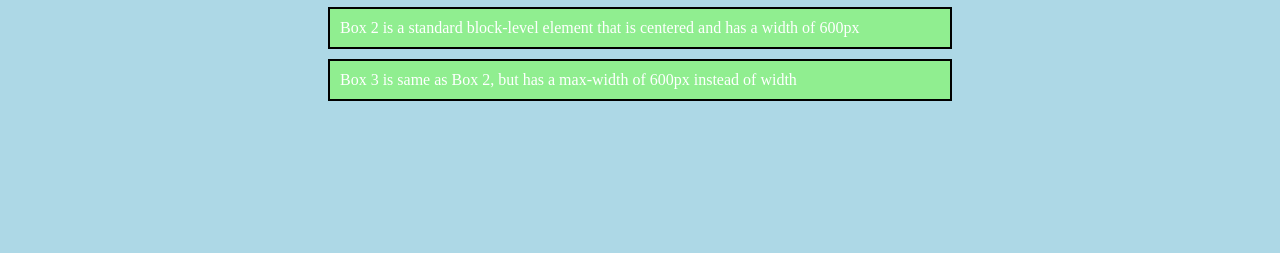
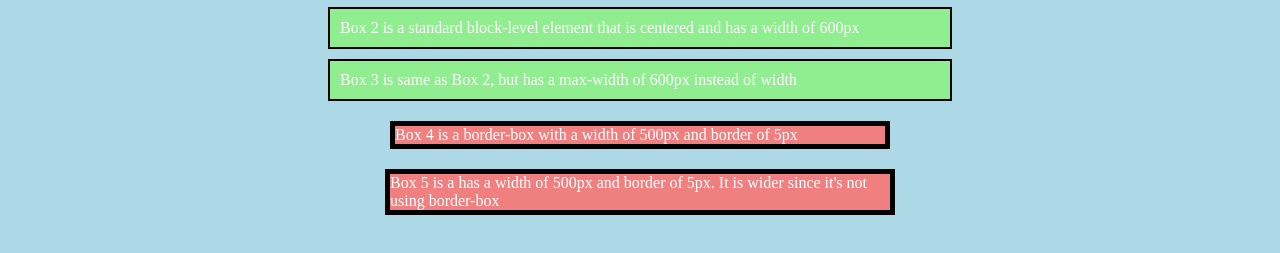
Before and after one commit to jacob-dowdy/css-layout-practice, a plain HTML site: page index.html in a window 1280 px wide. Shown: the part 125-378 px from the top of the page. Drawn offline with Linux system fonts and the light colour scheme.

Commit message:
added boxes 4 and 5

```diff
--- a/index.html
+++ b/index.html
@@ -16,5 +16,8 @@
     <div id="box3">Box 3 is same as Box 2, but has a max-width of 600px instead of width</div>
 </div>
 
+<div id="box4">Box 4 is a border-box with a width of 500px and border of 5px</div>
+<div id="box5">Box 5 is a has a width of 500px and border of 5px. It is wider since it's not using border-box</div>
+
 </body>
 </html>
--- a/style.css
+++ b/style.css
@@ -37,3 +37,22 @@ h1 {
     color: white;
     max-width: 600px;
 }
+
+#box4 {
+    width: 500px;
+    background-color: lightcoral;
+    border: 5px solid black;
+    color: white;
+    margin: 20px auto;
+    -webkit-box-sizing: border-box;
+    -moz-box-sizing: border-box;
+    box-sizing: border-box;
+}
+
+#box5 {
+    width: 500px;
+    background-color: lightcoral;
+    border: 5px solid black;
+    color: white;
+    margin: 20px auto;
+}
```
